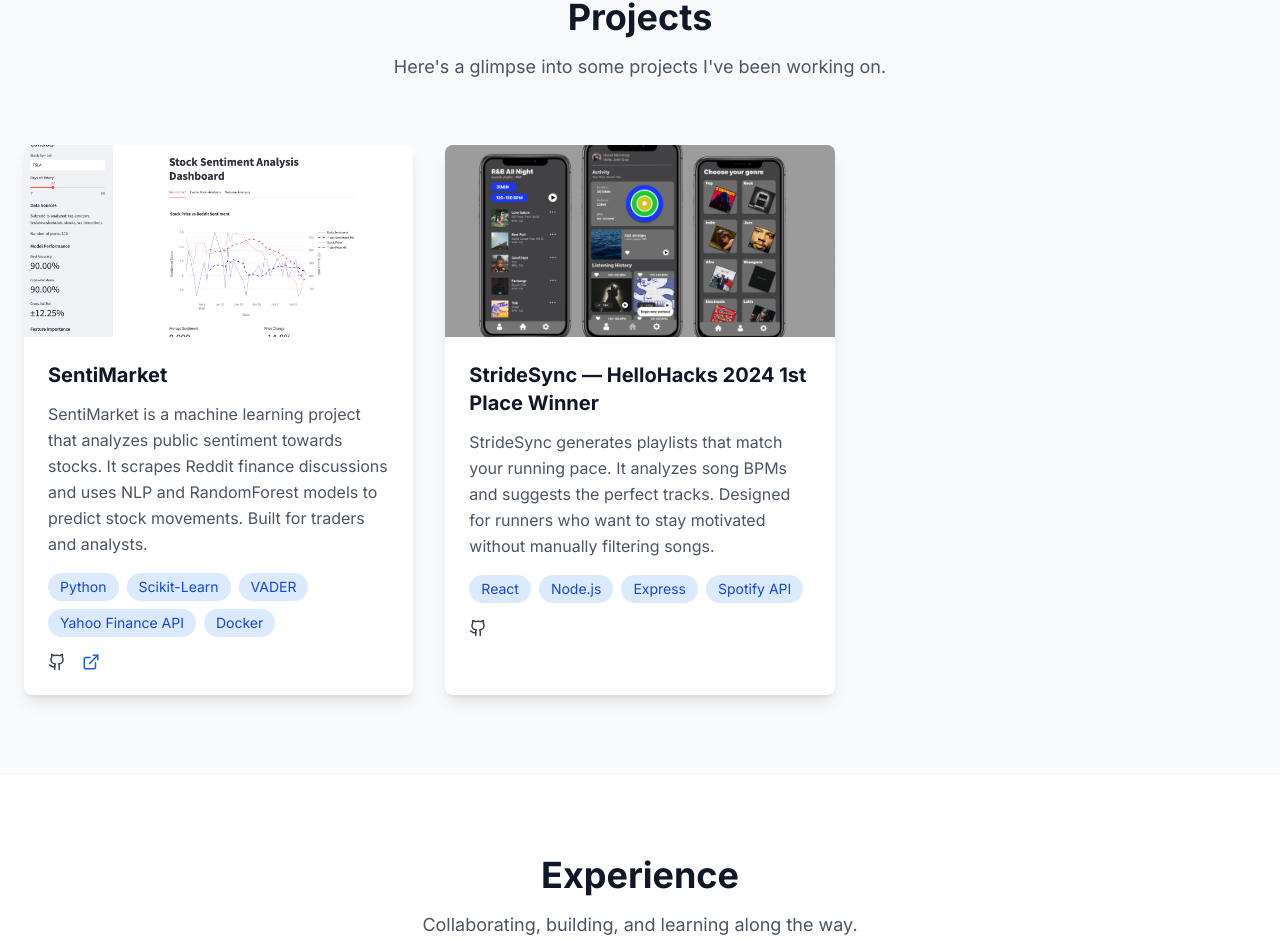
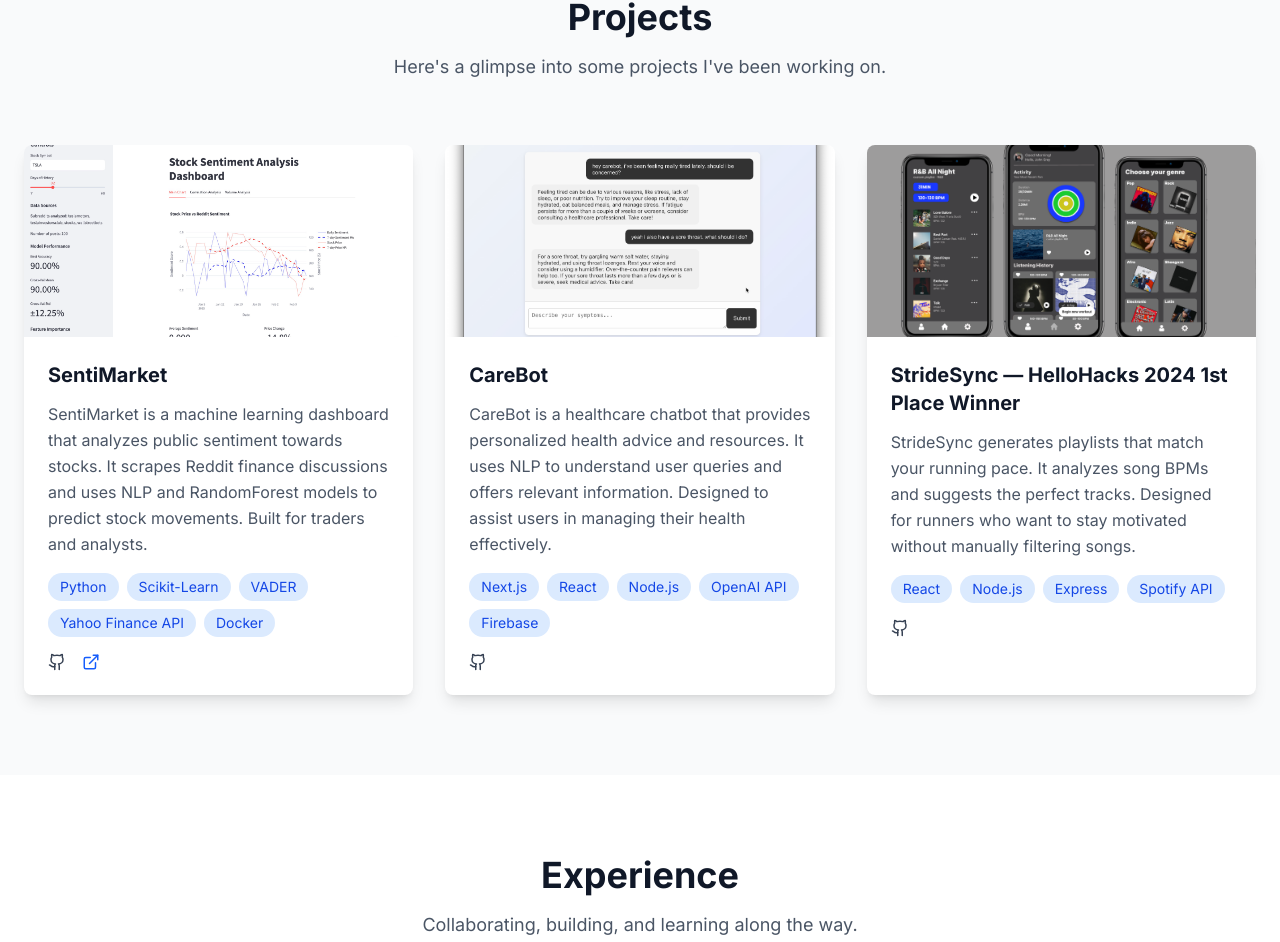
Before and after one commit to stellahan05/my-portfolio, a Next.js app: page / in a window 1280 px wide. Shown: the part 1011-1953 px from the top of the page. Built offline with nearby package versions, Linux system fonts and the light colour scheme.

Commit message:
add project

```diff
--- a/app/components/projects.tsx
+++ b/app/components/projects.tsx
@@ -6,11 +6,18 @@
 const projects = [
   {
     title: "SentiMarket",
-    description: "SentiMarket is a machine learning project that analyzes public sentiment towards stocks. It scrapes Reddit finance discussions and uses NLP and RandomForest models to predict stock movements. Built for traders and analysts.",
+    description: "SentiMarket is a machine learning dashboard that analyzes public sentiment towards stocks. It scrapes Reddit finance discussions and uses NLP and RandomForest models to predict stock movements. Built for traders and analysts.",
     tech: ['Python', 'Scikit-Learn', 'VADER', 'Yahoo Finance API', 'Docker'],
     github: "https://github.com/stellahan05/sentimarket",
     live: "https://sentimarket.streamlit.app",
     image: "/images/sentimarket.png"
+  },
+  {
+    title: "CareBot",
+    description: "CareBot is a healthcare chatbot that provides personalized health advice and resources. It uses NLP to understand user queries and offers relevant information. Designed to assist users in managing their health effectively.",
+    tech: ['Next.js', 'React', 'Node.js', 'OpenAI API', 'Firebase'],
+    github: "https://github.com/stellahan05/carebot",
+    image: "/images/carebot.png"
   },
   {
     title: "StrideSync — HelloHacks 2024 1st Place Winner",
```
Also changed, not shown: public/images/carebot.png (added).
